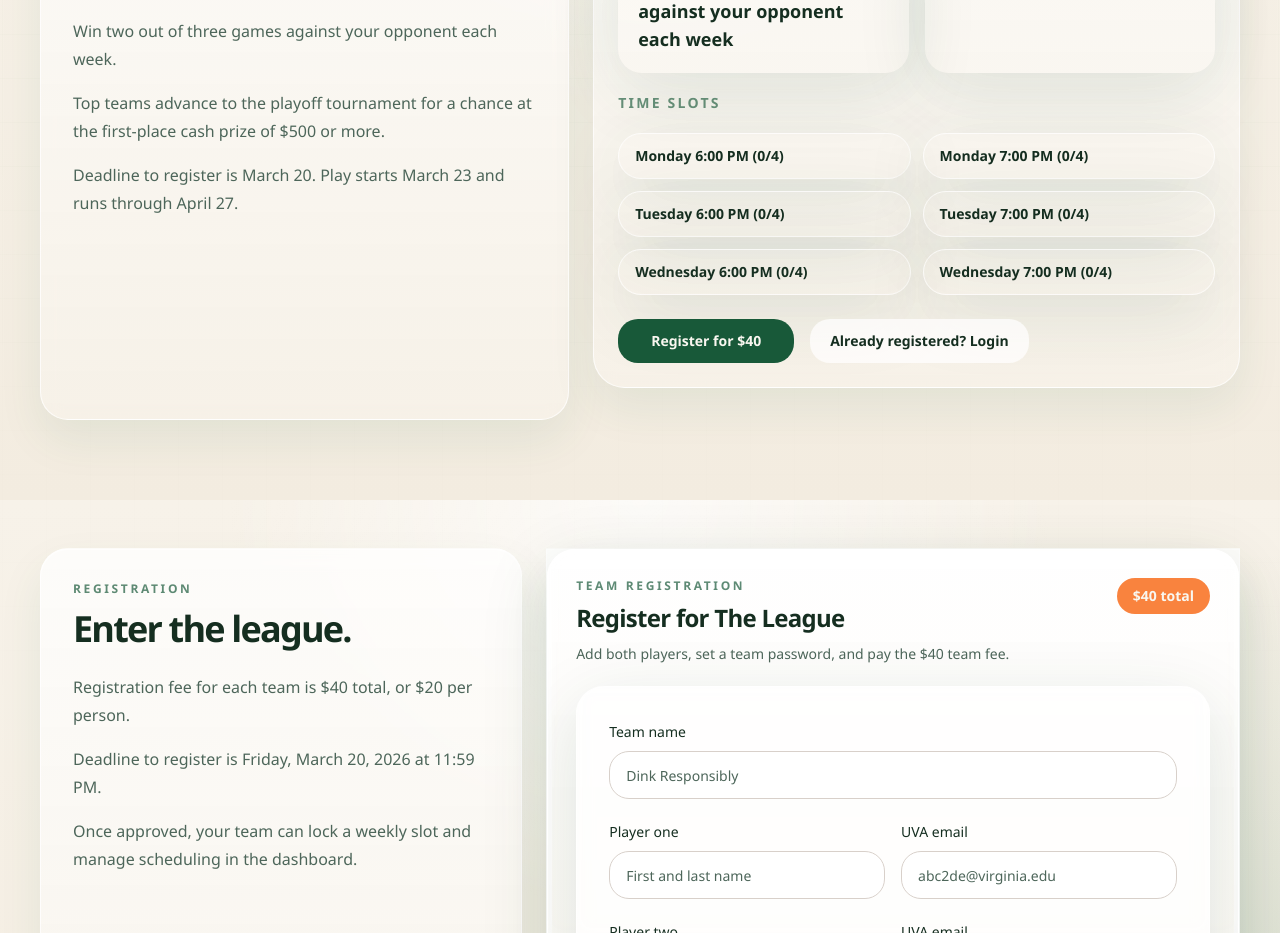
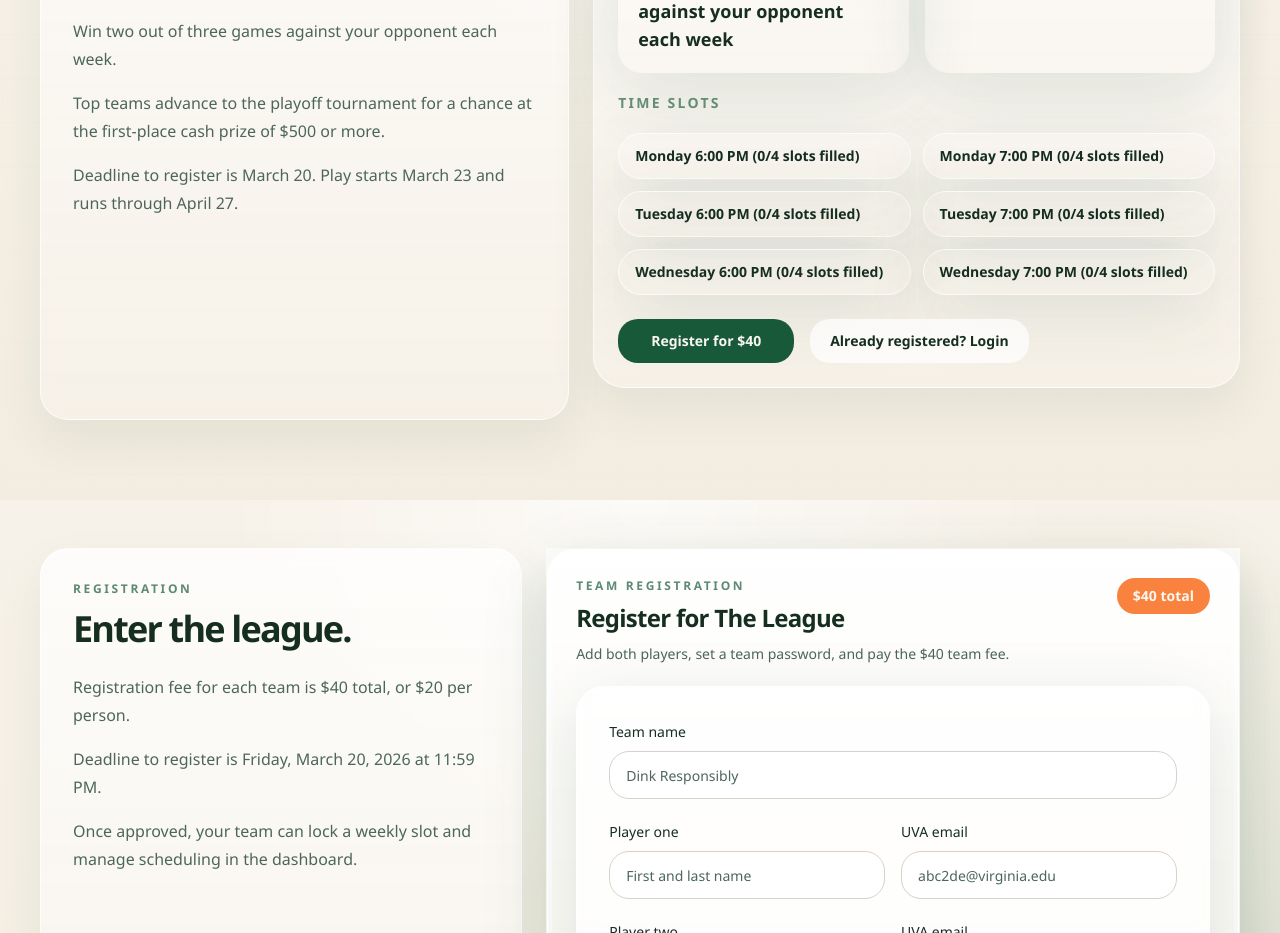
Before and after one commit to jays226/TheLeague, a Next.js app: page / in a window 1280 px wide. Shown: the part 1100-2033 px from the top of the page. Built offline with nearby package versions, Linux system fonts and the light colour scheme; no server answers; the database is empty.

Commit message:
Update site icon and slot labels

```diff
--- a/app/layout.tsx
+++ b/app/layout.tsx
@@ -4,7 +4,12 @@ import "@/app/globals.css";
 
 export const metadata: Metadata = {
   title: "The League",
-  description: "UVA's student pickleball league signup and member portal."
+  description: "UVA's student pickleball league signup and member portal.",
+  icons: {
+    icon: "/logo.png",
+    apple: "/logo.png",
+    shortcut: "/logo.png"
+  }
 };
 
 export default function RootLayout({
--- a/app/page.tsx
+++ b/app/page.tsx
@@ -137,7 +137,7 @@ export default async function HomePage() {
                         className="rounded-2xl border border-white/70 bg-white/78 px-4 py-3 text-sm font-semibold text-foreground shadow-soft"
                         key={slot.id}
                       >
-                        {slot.day_label} {slot.time_label} ({slot.reserved_count}/{slot.capacity})
+                        {slot.day_label} {slot.time_label} ({slot.reserved_count}/{slot.capacity} slots filled)
                       </div>
                     ))
                   ) : (
```
